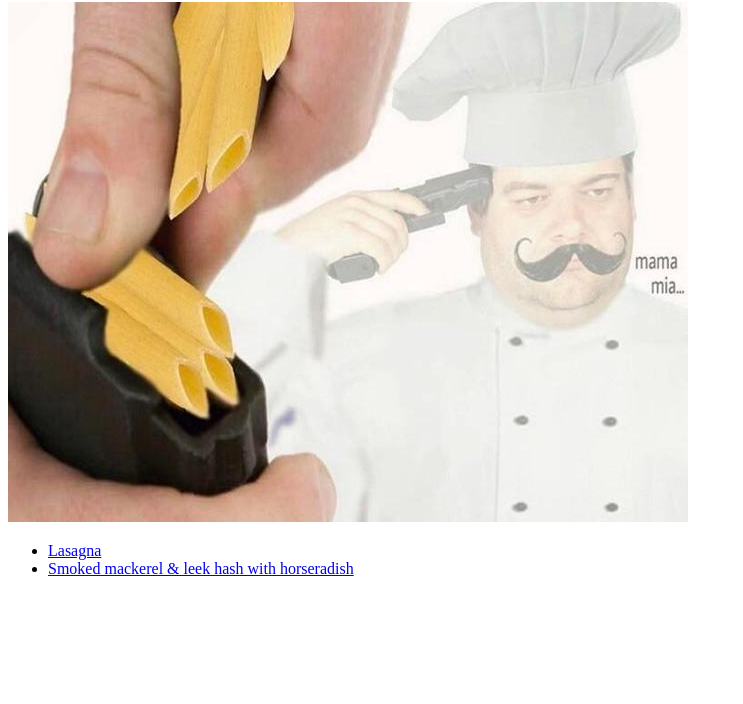
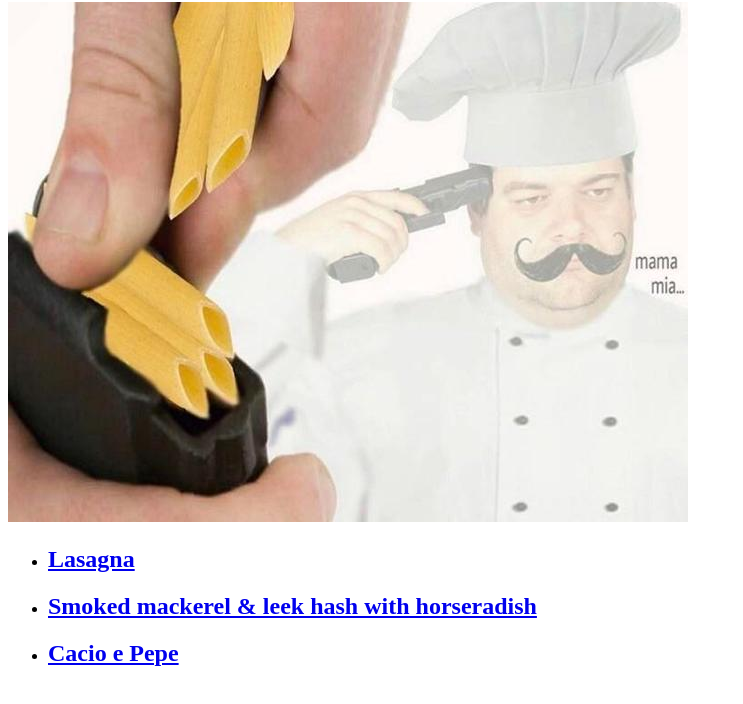
Before and after one commit to Nolekor/odin-recipes, a plain HTML site: page index.html in a window 1280 px wide. Shown: the part 78-782 px from the top of the page, without its empty margins (0-743 px from the left). Drawn offline with Linux system fonts and the light colour scheme.

Commit message:
Add img and title to cacioepepe

```diff
--- a/index.html
+++ b/index.html
@@ -11,8 +11,9 @@
         <h1>The lazy Dishes</h1>
         <p><img src="img/chef.jpg" ></p>
         <ul>
-            <li><a href="recipes/lasagna.html">Lasagna</a></li>
-            <li><a href="recipes/smokedmackerel.html">Smoked mackerel & leek hash with horseradish</a></li>
+            <li><a href="recipes/lasagna.html"><h2>Lasagna</h2></a></li>
+            <li><a href="recipes/smokedmackerel.html"><h2>Smoked mackerel & leek hash with horseradish</h2></a></li>
+            <li><a href="recipes/cacioepepe.html"><h2> Cacio e Pepe</h2></a></li>
         </ul>
     </body>
 </html>
```
Also changed, not shown: recipes/cacioepepe.html (+3 -1 lines), recipes/smokedmackerel.html (+2 -2 lines), img/cacio.jpg (added).
